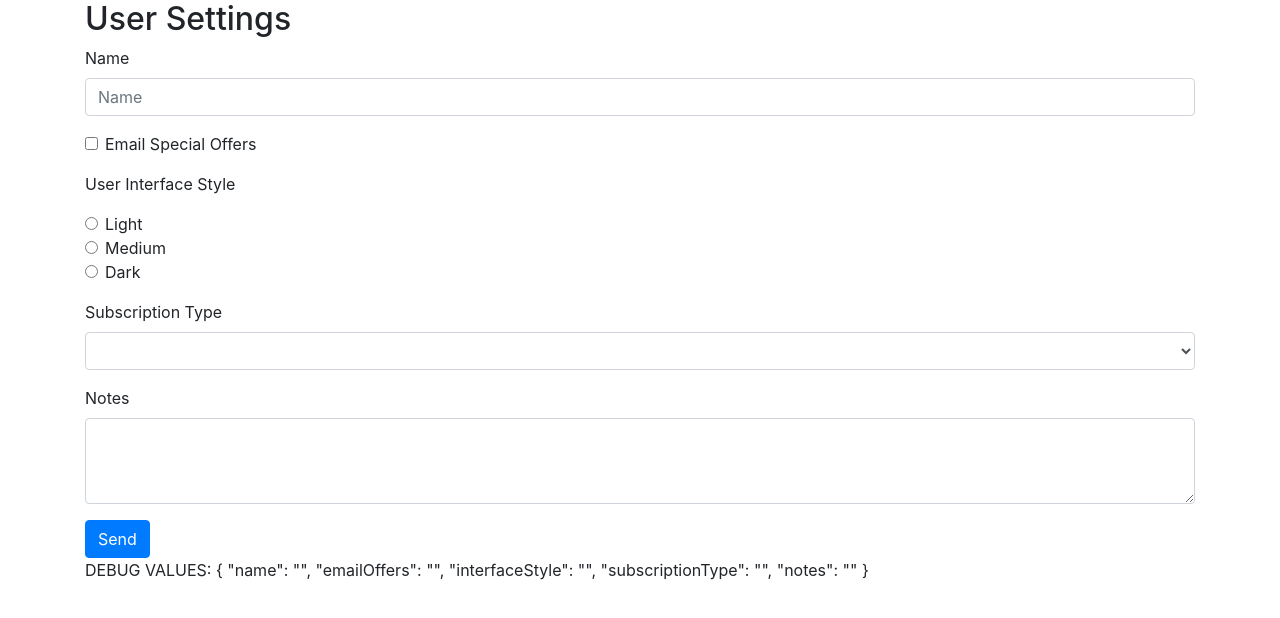
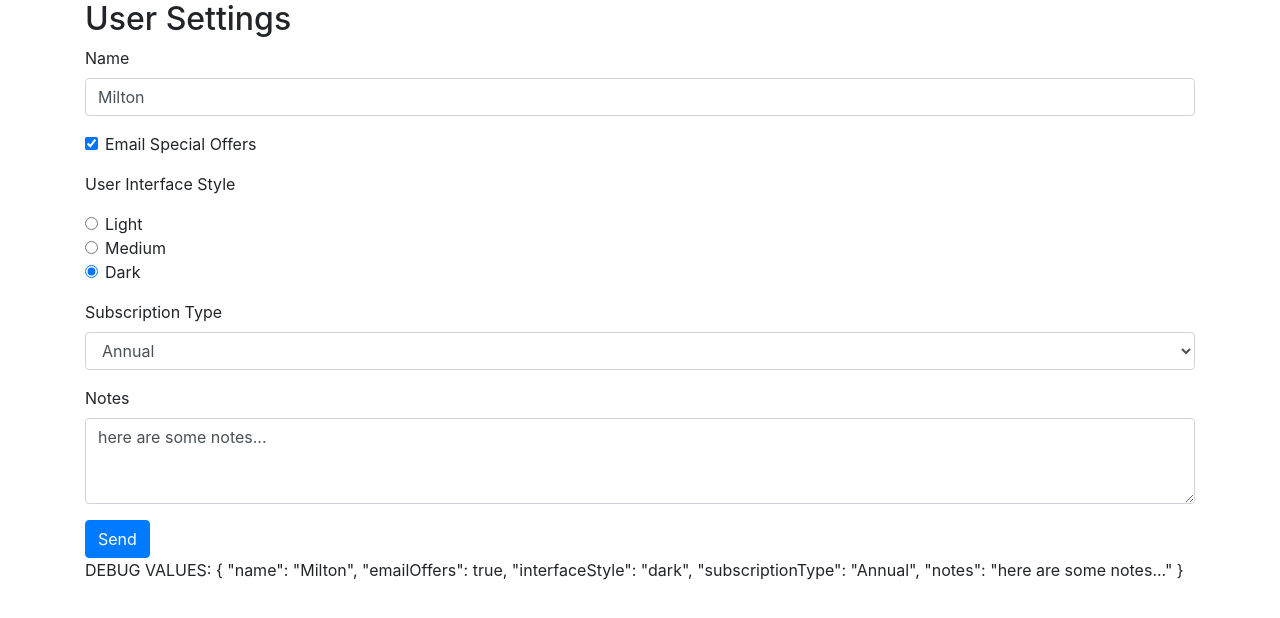
Before and after one commit to ftijan/ng-template-forms, an Angular app: page / in a window 1280 px wide. Shown: the top 618 px of the page. Built offline with nearby package versions, Linux system fonts and the light colour scheme.

Commit message:
two-way form binding

```diff
--- /dev/null
+++ b/src/app/data/user-settings.ts
@@ -0,0 +1,7 @@
+export interface UserSettings {
+    name: string,
+    emailOffers: boolean,
+    interfaceStyle: string,
+    subscriptionType: string,
+    notes: string
+}
--- a/src/app/user-settings-form/user-settings-form.component.html
+++ b/src/app/user-settings-form/user-settings-form.component.html
@@ -1,13 +1,14 @@
 <div class="container">
     <h2>User Settings</h2>
+    <!-- template reference variable: -->
     <form #form="ngForm">
         <div class="form-group">
             <label for="name">Name</label>
-            <input id="name" name="name" class="form-control" placeholder="Name" ngModel />
+            <input id="name" name="name" class="form-control" placeholder="Name" [(ngModel)]="userSettings.name" />
         </div>
 
         <div class="form-check form-group">
-            <input class="form-check-input" type="checkbox" id="emailOffers" name="emailOffers" ngModel>
+            <input class="form-check-input" type="checkbox" id="emailOffers" name="emailOffers" [(ngModel)]="userSettings.emailOffers">
             <label class="form-check-label" for="emailOffers">
               Email Special Offers
             </label>
@@ -16,19 +17,19 @@
         <p>User Interface Style</p>
         <div class="form-group">
             <div class="form-check">
-                <input class="form-check-input" type="radio" name="interfaceStyle" id="lightInterface" value="light" ngModel>
+                <input class="form-check-input" type="radio" name="interfaceStyle" id="lightInterface" value="light" [(ngModel)]="userSettings.interfaceStyle">
                 <label class="form-check-label" for="lightInterface">
                   Light
                 </label>
               </div>
               <div class="form-check">
-                <input class="form-check-input" type="radio" name="interfaceStyle" id="mediumInterface" value="medium" ngModel>
+                <input class="form-check-input" type="radio" name="interfaceStyle" id="mediumInterface" value="medium" [(ngModel)]="userSettings.interfaceStyle">
                 <label class="form-check-label" for="mediumInterface">
                   Medium
                 </label>
               </div>
               <div class="form-check">
-                <input class="form-check-input" type="radio" name="interfaceStyle" id="darkInterface" value="dark" ngModel>
+                <input class="form-check-input" type="radio" name="interfaceStyle" id="darkInterface" value="dark" [(ngModel)]="userSettings.interfaceStyle">
                 <label class="form-check-label" for="darkInterface">
                   Dark
                 </label>
@@ -37,7 +38,7 @@
 
         <div class="form-group">
             <label for="subscriptionType">Subscription Type</label>
-            <select class="form-control" id="subscriptionType" name="subscriptionType" ngModel>
+            <select class="form-control" id="subscriptionType" name="subscriptionType" [(ngModel)]="userSettings.subscriptionType">
                 <option>Annual</option>
                 <option>Monthly</option>
                 <option>Lifetime</option>
@@ -46,7 +47,7 @@
 
         <div class="form-group">
             <label for="notes">Notes</label>
-            <textarea class="form-control" id="notes" name="notes" rows="3" ngModel></textarea>
+            <textarea class="form-control" id="notes" name="notes" rows="3" [(ngModel)]="userSettings.notes"></textarea>
         </div>
 
         <button class="btn btn-primary">Send</button>
--- a/src/app/user-settings-form/user-settings-form.component.ts
+++ b/src/app/user-settings-form/user-settings-form.component.ts
@@ -1,4 +1,5 @@
 import { Component, OnInit } from '@angular/core';
+import { UserSettings } from '../data/user-settings';
 
 @Component({
   selector: 'ngtf-user-settings-form',
@@ -6,6 +7,17 @@
   styleUrls: ['./user-settings-form.component.css']
 })
 export class UserSettingsFormComponent implements OnInit {
+  originalUserSettings: UserSettings = {
+    name: 'Milton',
+    emailOffers: true,
+    interfaceStyle: 'dark',
+    subscriptionType: 'Annual',
+    notes: 'here are some notes...'
+  }
+
+  // Prevent overwriting original data on cancel or back navigation.
+  // Would need deep cloning on highly nested data hierarchy:
+  userSettings: UserSettings = { ...this.originalUserSettings };
 
   constructor() { }
 
```
